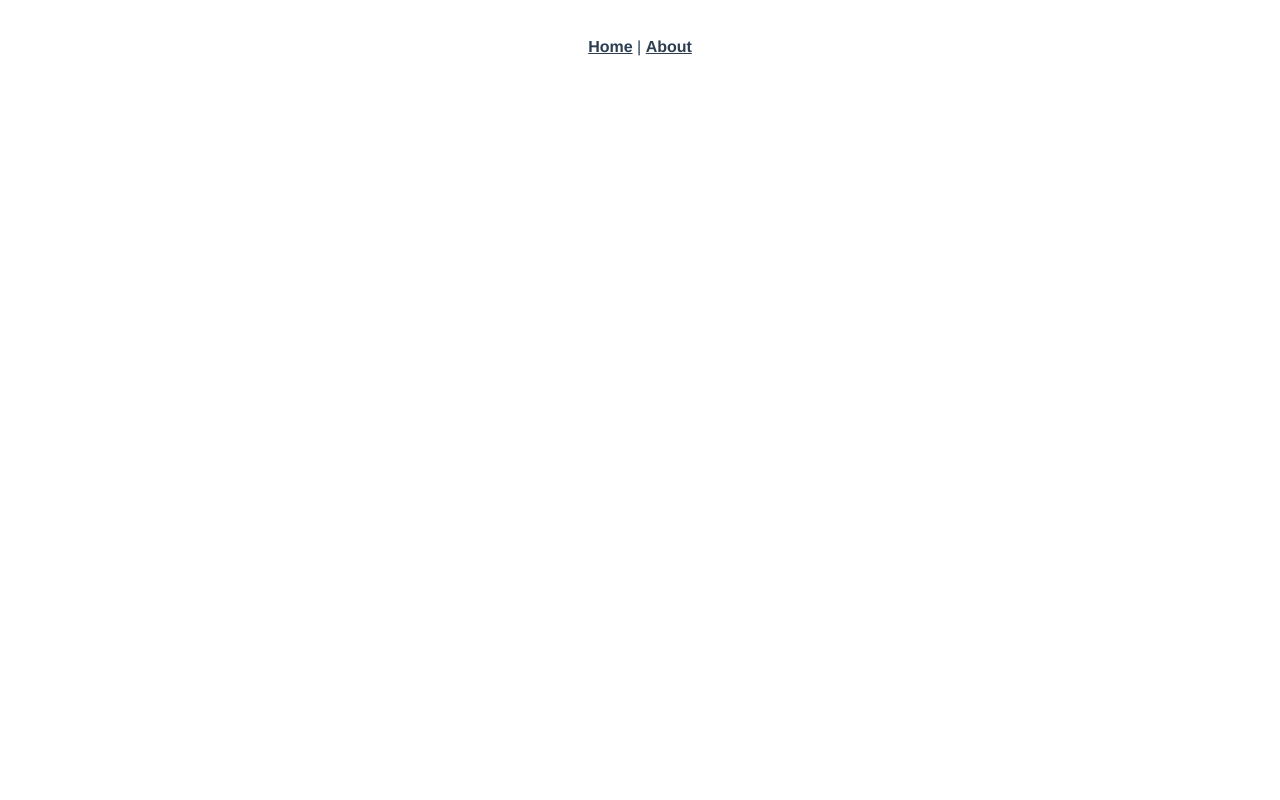
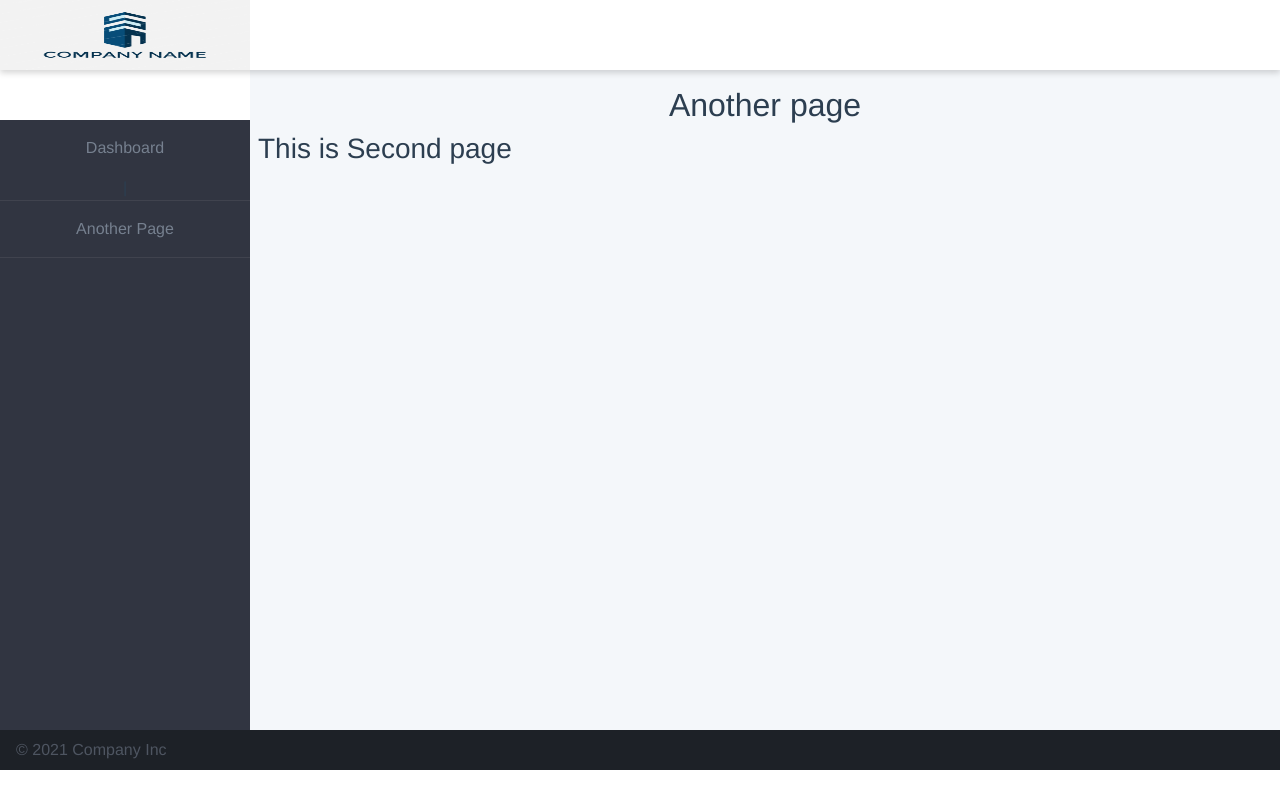
Before and after one commit to suraj727785/Basic-admin, a Vue app: page /another in a window 1280 px wide. Built offline with nearby package versions, Linux system fonts and the light colour scheme.

Commit message:
completed

```diff
--- a/src/App.vue
+++ b/src/App.vue
@@ -1,32 +1,9 @@
 <template>
   <div id="app">
-    <div id="nav">
-      <router-link to="/">Home</router-link> |
-      <router-link to="/about">About</router-link>
-    </div>
     <router-view />
   </div>
 </template>
 
 <style lang="scss">
-#app {
-  font-family: Avenir, Helvetica, Arial, sans-serif;
-  -webkit-font-smoothing: antialiased;
-  -moz-osx-font-smoothing: grayscale;
-  text-align: center;
-  color: #2c3e50;
-}
-
-#nav {
-  padding: 30px;
-
-  a {
-    font-weight: bold;
-    color: #2c3e50;
-
-    &.router-link-exact-active {
-      color: #42b983;
-    }
-  }
-}
+@import "./scss/main.scss";
 </style>
--- a/src/components/HelloWorld.vue
+++ /dev/null
@@ -1,130 +0,0 @@
-<template>
-  <div class="hello">
-    <h1>{{ msg }}</h1>
-    <p>
-      For a guide and recipes on how to configure / customize this project,<br />
-      check out the
-      <a href="https://cli.vuejs.org" target="_blank" rel="noopener"
-        >vue-cli documentation</a
-      >.
-    </p>
-    <h3>Installed CLI Plugins</h3>
-    <ul>
-      <li>
-        <a
-          href="https://github.com/vuejs/vue-cli/tree/dev/packages/%40vue/cli-plugin-babel"
-          target="_blank"
-          rel="noopener"
-          >babel</a
-        >
-      </li>
-      <li>
-        <a
-          href="https://github.com/vuejs/vue-cli/tree/dev/packages/%40vue/cli-plugin-router"
-          target="_blank"
-          rel="noopener"
-          >router</a
-        >
-      </li>
-      <li>
-        <a
-          href="https://github.com/vuejs/vue-cli/tree/dev/packages/%40vue/cli-plugin-vuex"
-          target="_blank"
-          rel="noopener"
-          >vuex</a
-        >
-      </li>
-      <li>
-        <a
-          href="https://github.com/vuejs/vue-cli/tree/dev/packages/%40vue/cli-plugin-eslint"
-          target="_blank"
-          rel="noopener"
-          >eslint</a
-        >
-      </li>
-    </ul>
-    <h3>Essential Links</h3>
-    <ul>
-      <li>
-        <a href="https://vuejs.org" target="_blank" rel="noopener">Core Docs</a>
-      </li>
-      <li>
-        <a href="https://forum.vuejs.org" target="_blank" rel="noopener"
-          >Forum</a
-        >
-      </li>
-      <li>
-        <a href="https://chat.vuejs.org" target="_blank" rel="noopener"
-          >Community Chat</a
-        >
-      </li>
-      <li>
-        <a href="https://twitter.com/vuejs" target="_blank" rel="noopener"
-          >Twitter</a
-        >
-      </li>
-      <li>
-        <a href="https://news.vuejs.org" target="_blank" rel="noopener">News</a>
-      </li>
-    </ul>
-    <h3>Ecosystem</h3>
-    <ul>
-      <li>
-        <a href="https://router.vuejs.org" target="_blank" rel="noopener"
-          >vue-router</a
-        >
-      </li>
-      <li>
-        <a href="https://vuex.vuejs.org" target="_blank" rel="noopener">vuex</a>
-      </li>
-      <li>
-        <a
-          href="https://github.com/vuejs/vue-devtools#vue-devtools"
-          target="_blank"
-          rel="noopener"
-          >vue-devtools</a
-        >
-      </li>
-      <li>
-        <a href="https://vue-loader.vuejs.org" target="_blank" rel="noopener"
-          >vue-loader</a
-        >
-      </li>
-      <li>
-        <a
-          href="https://github.com/vuejs/awesome-vue"
-          target="_blank"
-          rel="noopener"
-          >awesome-vue</a
-        >
-      </li>
-    </ul>
-  </div>
-</template>
-
-<script>
-export default {
-  name: "HelloWorld",
-  props: {
-    msg: String,
-  },
-};
-</script>
-
-<!-- Add "scoped" attribute to limit CSS to this component only -->
-<style scoped lang="scss">
-h3 {
-  margin: 40px 0 0;
-}
-ul {
-  list-style-type: none;
-  padding: 0;
-}
-li {
-  display: inline-block;
-  margin: 0 10px;
-}
-a {
-  color: #42b983;
-}
-</style>
--- a/src/main.js
+++ b/src/main.js
@@ -1,4 +1,7 @@
+import "@babel/polyfill";
+import "mutationobserver-shim";
 import Vue from "vue";
+import "./plugins/bootstrap-vue";
 import App from "./App.vue";
 import router from "./router";
 import store from "./store";
--- a/src/router/index.js
+++ b/src/router/index.js
@@ -1,23 +1,23 @@
 import Vue from "vue";
 import VueRouter from "vue-router";
-import Home from "../views/Home.vue";
+import Dashboard from "../views/Dashboard.vue";
 
 Vue.use(VueRouter);
 
 const routes = [
   {
     path: "/",
-    name: "Home",
-    component: Home,
+    name: "Dashboard",
+    component: Dashboard,
   },
   {
-    path: "/about",
-    name: "About",
+    path: "/another",
+    name: "AnotherPage",
     // route level code-splitting
     // this generates a separate chunk (about.[hash].js) for this route
     // which is lazy-loaded when the route is visited.
     component: () =>
-      import(/* webpackChunkName: "about" */ "../views/About.vue"),
+      import(/* webpackChunkName: "about" */ "../views/AnotherPage.vue"),
   },
 ];
 
--- /dev/null
+++ b/src/scss/main.scss
@@ -0,0 +1,84 @@
+#app {
+    font-family: Avenir, Helvetica, Arial, sans-serif;
+    -webkit-font-smoothing: antialiased;
+    -moz-osx-font-smoothing: grayscale;
+    text-align: center;
+    color: #2c3e50;
+  }
+.admin {
+	--spacing: 1rem;
+	display: flex;
+	flex-wrap: wrap;
+	display: grid;
+	height: 100vh;
+	grid-template-rows: 70px 1fr 70px;
+	grid-template-columns: 250px 1fr;
+	grid-template-areas: "header header" "nav main" "footer footer";
+}
+.admin__header {
+	display: flex;
+	flex-basis: 100%;
+	grid-area: header;
+	height: 70px;
+	background-color: #fff;
+	box-shadow: 0 3px 6px rgba(0, 0, 0, 0.16);
+	position: relative;
+}
+.admin__nav {
+	flex: 0 0 250px;
+	grid-area: nav;
+	background-color: #313541;
+	margin-top: 50px;
+}
+.admin__main {
+	flex: 1;
+	grid-area: main;
+	padding: var(--spacing);
+	overflow-y: auto;
+	overflow-x: hidden;
+	-webkit-overflow-scrolling: touch;
+	background-color: #f4f7fa;
+}
+.admin__footer {
+	display: flex;
+	grid-area: footer;
+	flex-basis: 100%;
+	justify-content: space-between;
+	align-items: center;
+	height: 40px;
+	padding: 0 var(--spacing);
+	color: #4e5561;
+	background-color: #1d2127;
+}
+.dashboard {
+	--column-count: 2;
+	display: flex;
+	margin: 0 calc(var(--spacing) * -0.5);
+	flex-direction: row;
+}
+.logo {
+	display: flex;
+	flex: 0 0 250px;
+	height: 70px;
+	width: 250px;
+	justify-content: center;
+	align-items: center;
+	position: relative;
+	margin: 0;
+	color: #fff;
+	background-color: #dc5a60;
+	font-size: 1rem;
+}
+.menu {
+	list-style-type: none;
+	padding: 0;
+}
+.menu__item {
+	border-bottom: 1px solid rgba(255, 255, 255, 0.07);
+}
+.menu_link {
+	display: block;
+	padding: 1rem 2rem;
+	color: #76808f;
+	text-decoration: none;
+}
--- a/src/views/About.vue
+++ /dev/null
@@ -1,5 +0,0 @@
-<template>
-  <div class="about">
-    <h1>This is an about page</h1>
-  </div>
-</template>
--- /dev/null
+++ b/src/views/AnotherPage.vue
@@ -0,0 +1,30 @@
+<template>
+  <div class="admin">
+    <header class="admin__header">
+      <a href="/viewAllJobs">
+        <img class="logo" src="../assets/logo.png" alt="" />
+      </a>
+    </header>
+    <nav class="admin__nav">
+      <ul class="menu">
+        <li class="menu__item">
+          <router-link class="menu_link" to="/">Dashboard</router-link> |
+        </li>
+        <li class="menu__item">
+          <router-link class="menu_link" to="/another"
+            >Another Page</router-link
+          >
+        </li>
+      </ul>
+    </nav>
+    <main class="admin__main">
+      <h2>Another page</h2>
+      <div class="dashboard">
+        <h3>This is Second page</h3>
+      </div>
+    </main>
+    <footer class="admin__footer">
+      <span> &copy; 2021 Company Inc </span>
+    </footer>
+  </div>
+</template>
--- /dev/null
+++ b/src/views/Dashboard.vue
@@ -0,0 +1,28 @@
+<template>
+  <div class="admin">
+    <header class="admin__header">
+      <a href="/viewAllJobs">
+        <img class="logo" src="../assets/logo.png" alt="" />
+      </a>
+    </header>
+    <nav class="admin__nav">
+      <ul class="menu">
+        <li class="menu__item">
+          <a class="menu_link" href="/">Dashboard</a> |
+        </li>
+        <li class="menu__item">
+          <a class="menu_link" href="/another">Another Page</a>
+        </li>
+      </ul>
+    </nav>
+    <main class="admin__main">
+      <h2>Dashboard</h2>
+      <div class="dashboard">
+        <h3>This is Dashboard</h3>
+      </div>
+    </main>
+    <footer class="admin__footer">
+      <span> &copy; 2021 Company Inc. </span>
+    </footer>
+  </div>
+</template>
--- a/src/views/Home.vue
+++ /dev/null
@@ -1,18 +0,0 @@
-<template>
-  <div class="home">
-    <img alt="Vue logo" src="../assets/logo.png" />
-    <HelloWorld msg="Welcome to Your Vue.js App" />
-  </div>
-</template>
-
-<script>
-// @ is an alias to /src
-import HelloWorld from "@/components/HelloWorld.vue";
-
-export default {
-  name: "Home",
-  components: {
-    HelloWorld,
-  },
-};
-</script>
```
Also changed, not shown: package.json (+9 -1 lines), src/plugins/bootstrap-vue.js (added, +7 -0 lines), .eslintrc.js, src/assets/logo.png, 1 other file (tests, documents, lock files or other folders).
